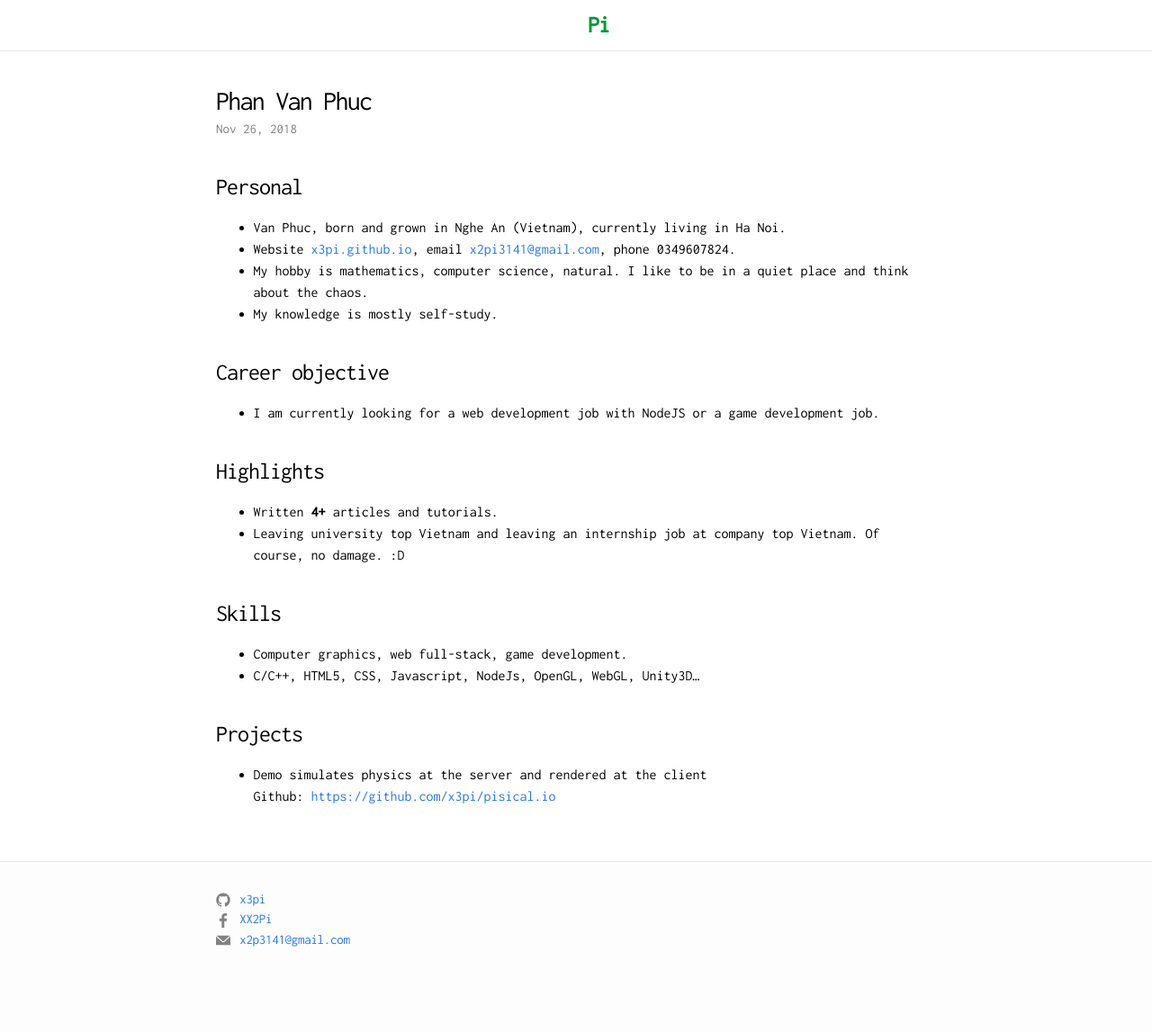
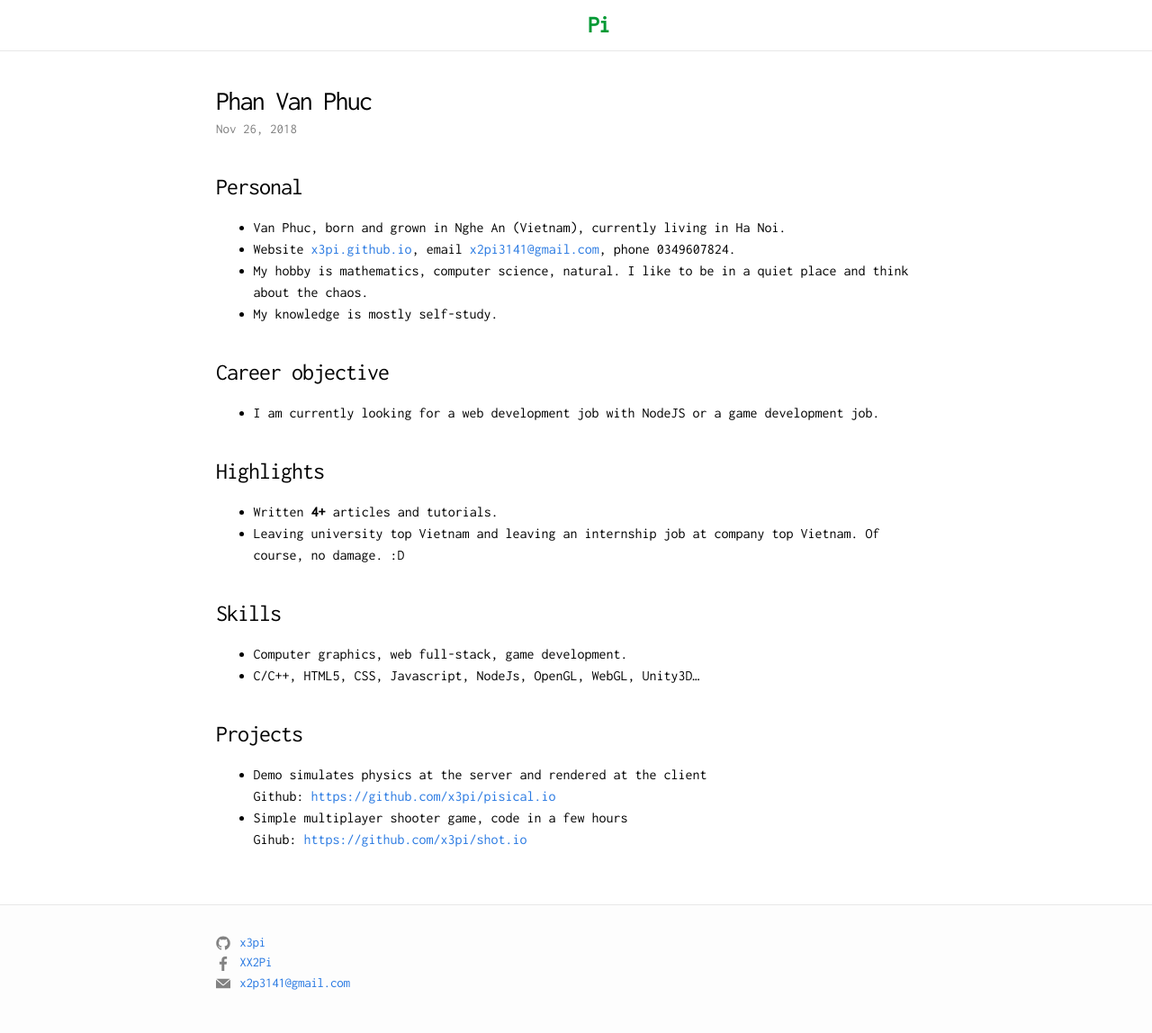
Before and after one commit to x3pi/x3pi.github.io, a Jekyll site: the page built from _posts/2018-11-26-phan-van-phuc.md, in a window 1280 px wide. Shown: the whole page at 90% size. Built offline with Jekyll 4.4.1, drawn with Linux system fonts in a browser that asks for light colours; nearby versions of some CDN libraries; comment, search, counter and statistics services are not loaded; before the commit the page ends 1100 px from its top, so only the background shows below that.

Commit message:
Update from Forestry.io - Updated phan-van-phuc.md

```diff
--- a/_posts/2018-11-26-phan-van-phuc.md
+++ b/_posts/2018-11-26-phan-van-phuc.md
@@ -30,3 +30,5 @@ tags: []
 
 * Demo simulates physics at the server and rendered at the client
   Github: [https://github.com/x3pi/pisical.io](https://github.com/x3pi/pisical.io "https://github.com/x3pi/pisical.io")
+* Simple multiplayer shooter game, code in a few hours
+  Gihub: [https://github.com/x3pi/shot.io](https://github.com/x3pi/shot.io "https://github.com/x3pi/shot.io")
```
Also changed, not shown: .forestry/front_matter/templates/cach-duy-nh-t-d-hi-u-m-t-ng-i-la-ben-ng-i-y-d-lau.yml.
